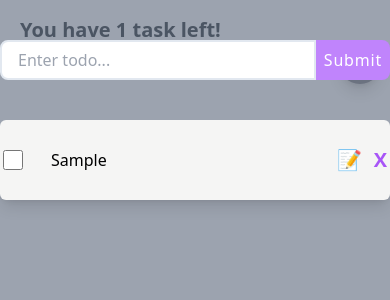
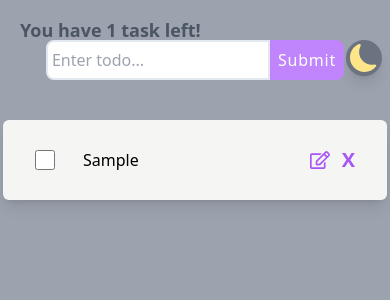
Before and after one commit to flor3z/Todo-Typescript, a React (Vite) app: page / in a window 390 px wide. Both pictures are taken after typing "Sample" into the empty fields and a click on the button "Submit". Shown: the top 300 px of the page. Built offline with nearby package versions, Linux system fonts and the light colour scheme; what tailwindcss-animated would draw is missing.

Commit message:
additional stying to edit form and edit icon

```diff
--- a/package.json
+++ b/package.json
@@ -12,7 +12,7 @@
   "dependencies": {
     "react": "^18.2.0",
     "react-dom": "^18.2.0",
-    "react-icons": "^5.2.1",
+    "react-icons": "^5.3.0",
     "tailwindcss-animated": "^1.0.1",
     "uuid": "^9.0.1"
   },
--- a/src/App.tsx
+++ b/src/App.tsx
@@ -60,10 +60,10 @@ function App() {
   return (
     <>
       <div className={darkMode ? 'dark' : ''}>
-        <div className="bg-gray-400 dark:bg-[#9135ff] min-h-screen">
+        <div className="bg-gray-400 dark:bg-[#532b83] min-h-screen">
           <section className="py-10 relative ">
             <ThemeButton />
-            <h1 className="absolute top-4 left-5 font-semibold text-gray-600 text-xl dark:text-gray-200">
+            <h1 className="absolute top-4 left-5 font-semibold text-gray-600 text-lg sm:text-xl dark:text-gray-200">
               {todos.length === 0
                 ? null
                 : todos.length === 1
@@ -76,7 +76,7 @@ function App() {
                 placeholder="Enter todo..."
                 onChange={(e) => setInputText(e.target.value)}
                 value={inputText ? inputText : ''}
-                className="border-slate-200 rounded-l-lg border-solid border-2 focus:outline-none focus:border-purple-300 pl-4 w-80"
+                className="border-slate-200 rounded-l-lg border-solid border-2 focus:outline-none focus:border-purple-300 pl-1 sm:pl-4 w-56 sm:w-80"
               />
               <button className="bg-purple-400 text-white p-2 rounded-r-lg tracking-wider font-medium hover:bg-purple-300 active:bg-purple-500 transition transform duration-100 ease-in-out">
                 Submit
--- a/src/components/EditTodoForm.tsx
+++ b/src/components/EditTodoForm.tsx
@@ -22,24 +22,28 @@ const EditTodoForm = ({
   handleUpdatedTodos,
 }: TodoEditProps) => {
   return (
-    <div className="flex text-center justify-center bg-opacity-75 py-4 animate-fade-right animate-duration-[400ms] animate-ease-in-out">
-      <div className="flex space-between items-center">
-        <label className="text-lg font-bold pr-2">Edit Todo</label>
+    <div className="flex text-center justify-center bg-opacity-75 py-4 animate-fade-left animate-duration-[400ms] animate-ease-in-out">
+      <div className="flex justify-between">
+        <div className="flex flex-col text-left">
+          <label className="text-lg font-bold pr-2">Edit</label>
+          <label className="text-lg font-bold pr-2">Todo</label>
+        </div>
         <form
           className="flex space-between"
           onSubmit={(e) => (handleUpdatedTodos(todo.id), e.preventDefault())}
         >
           <input
+            maxLength={25}
             value={editInput}
-            className="py-2 w-60"
+            className="py-2 w-60 shadow-md rounded-sm pl-1"
             onChange={(e) => setEditInput(e.target.value)}
           />
-          <div>
-            <button className="px-2 text-white bg-purple-400 mx-1 rounded-sm">
+          <div className="flex flex-col justify-between ml-1">
+            <button className="px-2 text-white bg-purple-400 rounded-sm mb-1">
               Save
             </button>
             <button
-              className="px-2 text-white bg-purple-400 rounded-sm"
+              className="px-2 text-white bg-purple-400 rounded-sm "
               type="button"
               onClick={() => setEdit(!edit)}
             >
--- a/src/components/ThemeButton.tsx
+++ b/src/components/ThemeButton.tsx
@@ -8,12 +8,12 @@ const ThemeButton = () => {
   return (
     <span
       onClick={() => setDarkMode(!darkMode)}
-      className="absolute top-10 right-2 sm:right-10 rounded-full shadow-lg cursor-pointer bg-gray-500 hover:bg-gray-700   w-11 h-11 transition-all transform ease-out duration-500"
+      className="absolute top-10 right-2 sm:right-10 rounded-full shadow-lg cursor-pointer bg-gray-500 hover:bg-gray-700 w-9 h-9  sm:w-11 sm:h-11 transition-all transform ease-out duration-500"
     >
       {!darkMode ? (
-        <BsMoonFill className="w-11 h-11 p-1 text-amber-200 " />
+        <BsMoonFill className="w-9 h-9 sm:w-11 sm:h-11 p-1 text-amber-200 " />
       ) : (
-        <MdSunny className="w-11 h-11 p-1 text-yellow-500 transition-all transform ease-out duration-500" />
+        <MdSunny className="w-9 h-9 sm:w-11 sm:h-11 p-1 text-yellow-500 transition-all transform ease-out duration-500" />
       )}
     </span>
   );
--- a/src/components/TodoItem.tsx
+++ b/src/components/TodoItem.tsx
@@ -1,5 +1,6 @@
 import { useState } from 'react';
 import EditTodoForm from './EditTodoForm';
+import { FaRegEdit } from 'react-icons/fa';
 
 type TodoItem = {
   id: string;
@@ -56,7 +57,7 @@ const ToDoItem = ({
         />
       ) : (
         <div>
-          <li className="flex justify-between mx-auto  max-w-sm sm:max-w-lg py-4 animate-fade-right animate-duration-[400ms] animate-ease-in-out">
+          <li className="flex justify-between mx-auto  max-w-80 sm:max-w-lg py-4 animate-fade-right animate-duration-[400ms] animate-ease-in-out">
             <div className="flex items-center me-4">
               <input
                 onClick={() => completedTodos(todo.id)}
@@ -72,14 +73,11 @@ const ToDoItem = ({
               </span>
             </div>
             <div className="flex items-center">
-              <button
-                onClick={() => handleEdit(todo.id)}
-                className="text-xl hover:scale-90 transition transform duration-100 ease-out mx-3"
-              >
-                📝
+              <button onClick={() => handleEdit(todo.id)}>
+                <FaRegEdit className="font-bold text-xl text-purple-500 hover:text-purple-400 active:text-purple-500  hover:scale-90 transition transform duration-100 ease-out mx-3" />
               </button>
               <button
-                className="font-bold text-xl text-purple-500 hover:text-purple-300 active:text-purple-500 active:scale-90 transition transform duration-100 ease-out"
+                className="font-bold text-xl text-purple-500 hover:text-purple-400 active:text-purple-500 hover:scale-90 transition transform duration-100 ease-out"
                 onClick={() => removeTodo(todo.id)}
               >
                 X
--- a/src/components/TodoList.tsx
+++ b/src/components/TodoList.tsx
@@ -20,7 +20,7 @@ const TodoList = ({
   completedTodos,
 }: TodoListProps) => {
   return (
-    <ul className="flex-col items-center max-w-md sm:max-w-xl mx-auto rounded-md bg-stone-100 shadow-lg divide-y divide-purple-300 animate-fade-right animate-ease-in-out">
+    <ul className="flex-col items-center max-w-sm sm:max-w-xl mx-auto rounded-md bg-stone-100 shadow-lg divide-y divide-purple-300 animate-fade-right animate-ease-in-out">
       {todos.map((todo) => (
         <ToDoItem
           todos={todos}
```
Also changed, not shown: src/index.css (+1 -7 lines), 1 other file (tests, documents, lock files or other folders).
